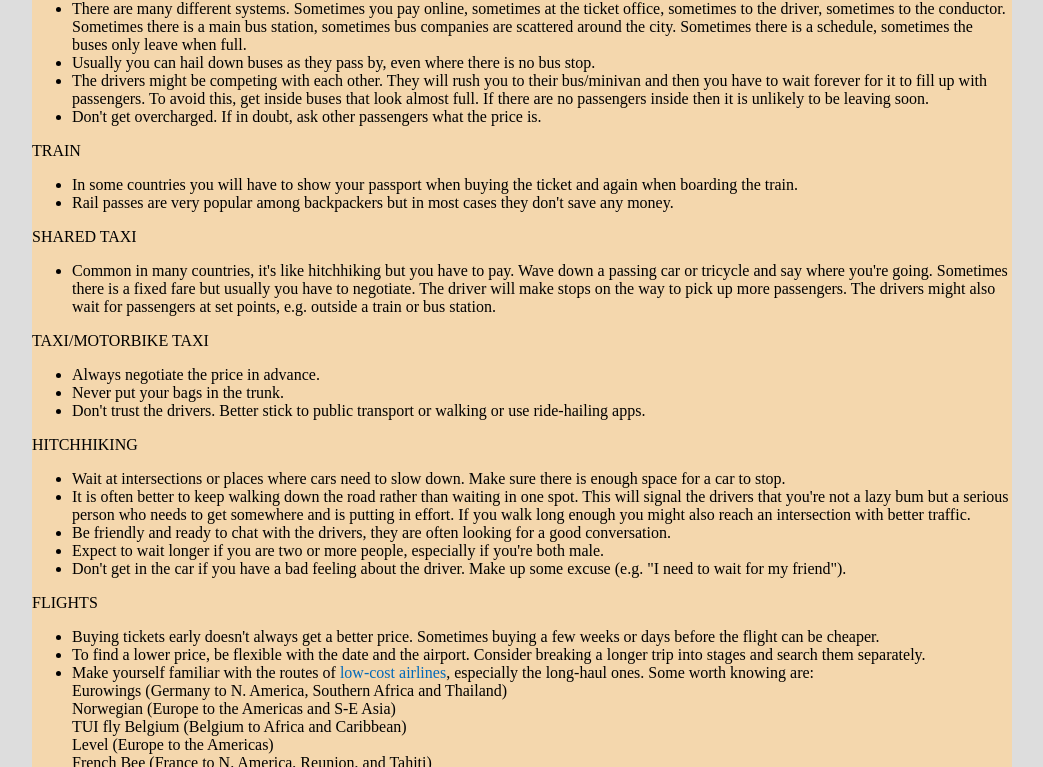
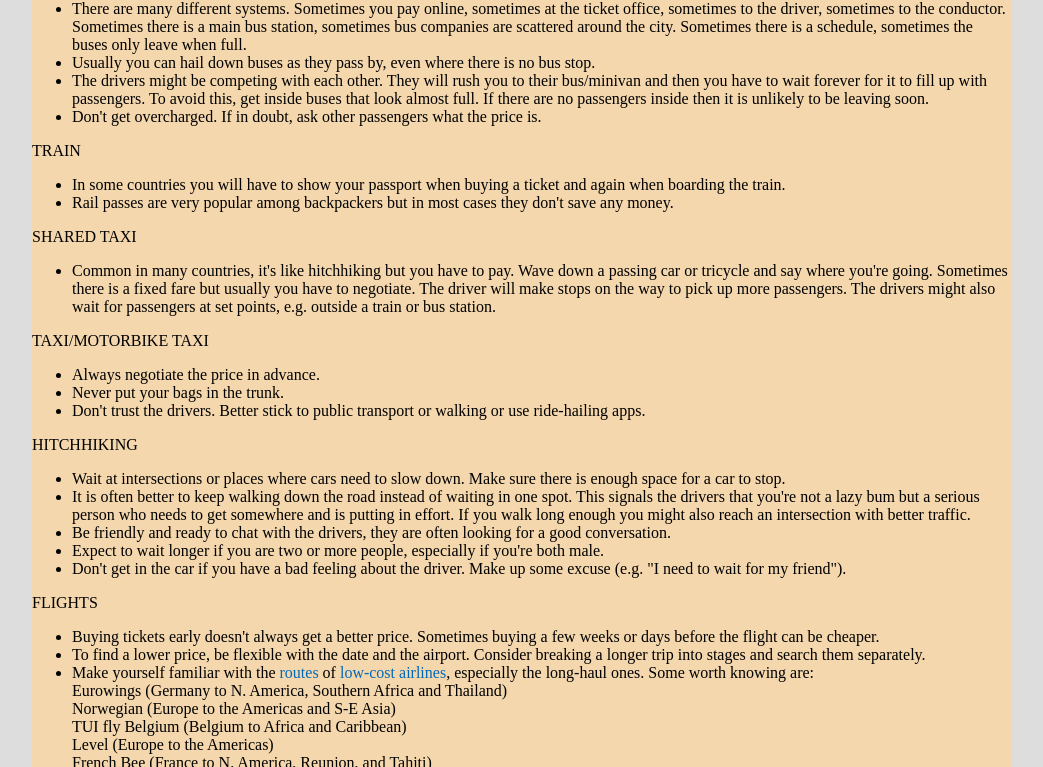
Before and after one commit to witbag/witbag.github.io, a Jekyll site: the page built from travel/transport.html, in a window 1280 px wide. Shown: the part 163-930 px from the top of the page, without its empty margins (118-1161 px from the left). Built offline with Jekyll 4.4.1, drawn with Linux system fonts in a browser that asks for light colours.

Commit message:
Update transport.html

```diff
--- a/travel/transport.html
+++ b/travel/transport.html
@@ -15,7 +15,7 @@ BUS/MINIVAN<br>
 </ul>
 TRAIN<br>
 <ul>
-<li>In some countries you will have to show your passport when buying the ticket and again when boarding the train.
+<li>In some countries you will have to show your passport when buying a ticket and again when boarding the train.
 <li>Rail passes are very popular among backpackers but in most cases they don't save any money.
 </ul>
 SHARED TAXI<br>
@@ -31,7 +31,7 @@ TAXI/MOTORBIKE TAXI<br>
 HITCHHIKING<br>
 <ul>
 <li>Wait at intersections or places where cars need to slow down. Make sure there is enough space for a car to stop. <br>
-<li>It is often better to keep walking down the road rather than waiting in one spot. This will signal the drivers that you're not a lazy bum but a serious person who needs to get somewhere and is putting in effort. If you walk long enough you might also reach an intersection with better traffic.<br>
+<li>It is often better to keep walking down the road instead of waiting in one spot. This signals the drivers that you're not a lazy bum but a serious person who needs to get somewhere and is putting in effort. If you walk long enough you might also reach an intersection with better traffic.<br>
 <li>Be friendly and ready to chat with the drivers, they are often looking for a good conversation.<br>
 <li>Expect to wait longer if you are two or more people, especially if you're both male.<br>
 <li>Don't get in the car if you have a bad feeling about the driver. Make up some excuse (e.g. "I need to wait for my friend").<br>
@@ -40,7 +40,7 @@ FLIGHTS<br>
 <ul>
 <li>Buying tickets early doesn't always get a better price. Sometimes buying a few weeks or days before the flight can be cheaper.<br>
 <li>To find a lower price, be flexible with the date and the airport. Consider breaking a longer trip into stages and search them separately.<br>
-<li>Make yourself familiar with the routes of <a href="https://en.wikipedia.org/wiki/List_of_low-cost_airlines" target=_blank>low-cost airlines</a>, especially the long-haul ones. Some worth knowing are: <br>
+<li>Make yourself familiar with the <a href="https://www.flightconnections.com" target=_blank>routes</a> of <a href="https://en.wikipedia.org/wiki/List_of_low-cost_airlines" target=_blank>low-cost airlines</a>, especially the long-haul ones. Some worth knowing are: <br>
 Eurowings (Germany to N. America, Southern Africa and Thailand)<br>
 Norwegian (Europe to the Americas and S-E Asia)<br>
 TUI fly Belgium (Belgium to Africa and Caribbean)<br>
```
